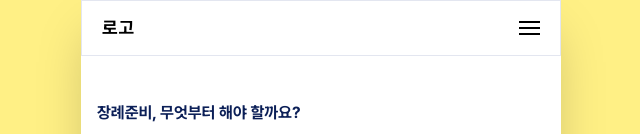
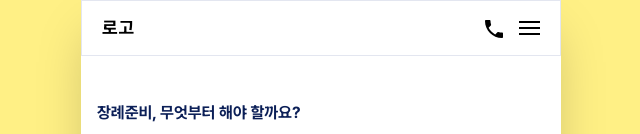
Before and after one commit to dokkk0dahee/Tishoo, a React (Vite) app: page / in a window 1280 px wide. Shown: the top 134 px of the page, without its empty margins (319-959 px from the left). Built offline with nearby package versions, Linux system fonts and the light colour scheme.

Commit message:
[FEAT] 전화 아이콘 추가 및 전화 설정

```diff
--- /dev/null
+++ b/src/assets/Icons/TellIcon.jsx
@@ -0,0 +1,26 @@
+const TellIcon = ({ className }) => {
+    return (
+        <svg
+        xmlns="http://www.w3.org/2000/svg"
+        width="18"
+        height="18"
+        viewBox="0 0 18 18"
+        fill="none"
+        className={className}
+        >
+        <g clipPath="url(#clip0_126_1058)">
+            <path
+            d="M3.62 7.79C5.06 10.62 7.38 12.93 10.21 14.38L12.41 12.18C12.68 11.91 13.08 11.82 13.43 11.94C14.55 12.31 15.76 12.51 17 12.51C17.55 12.51 18 12.96 18 13.51V17C18 17.55 17.55 18 17 18C7.61 18 0 10.39 0 1C0 0.45 0.45 0 1 0H4.5C5.05 0 5.5 0.45 5.5 1C5.5 2.25 5.7 3.45 6.07 4.57C6.18 4.92 6.1 5.31 5.82 5.59L3.62 7.79Z"
+            fill="currentColor"
+            />
+        </g>
+        <defs>
+            <clipPath id="clip0_126_1058">
+            <rect width="18" height="18" fill="white"/>
+            </clipPath>
+        </defs>
+        </svg>
+    );
+};
+
+export default TellIcon;
--- a/src/components/header-componentr.jsx
+++ b/src/components/header-componentr.jsx
@@ -1,5 +1,6 @@
 import { useState } from "react";
 import { Link } from "react-router-dom";
+import TellIcon from "../assets/Icons/TellIcon";
 
 const Header = () => {
     const [isOpen, setIsOpen] = useState(false);
@@ -10,15 +11,21 @@ const Header = () => {
         <header className="h-14 flex items-center justify-between px-[20px] py-[10px] border-[1px] border-[#E3E6F0] sticky top-0 z-30 shrink-0">
             <div className="font-bold text-lg tracking-wider">로고</div>
 
+            <div className="flex items-center gap-[12px]">
+                {/* 전화로 넘어가는 버튼 */}
+                <a href="tel:010-9663-8753" className="space-y-1 z-40">
+                    <TellIcon className="inline-block mr-1" />
+                </a>
+
                 {/* 햄버거 버튼 */}
                 <button
                     onClick={() => setIsOpen(true)}
-            className="space-y-1 focus:outline-none z-40"
-            >
+                    className="space-y-1 focus:outline-none z-40">
                     <div className="w-[21px] h-0.5 bg-black"></div>
                     <div className="w-[21px] h-0.5 bg-black"></div>
                     <div className="w-[21px]  h-0.5 bg-black"></div>
                 </button>
+            </div>
         </header>
 
         {/* 메뉴 전체를 감싸는 투명한 방어막*/}
```
Lines whose indentation alone changed are shown as unchanged.
